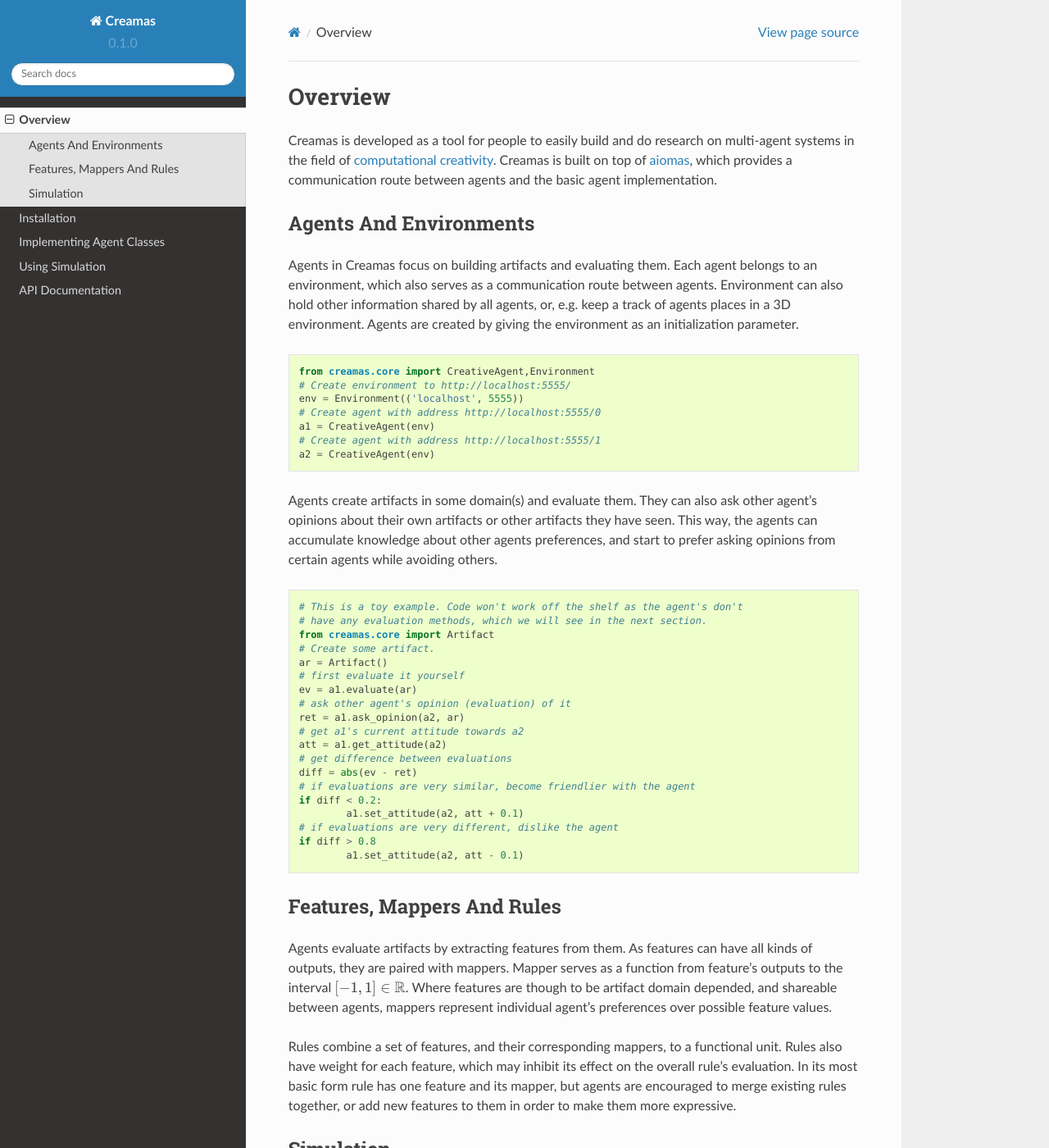
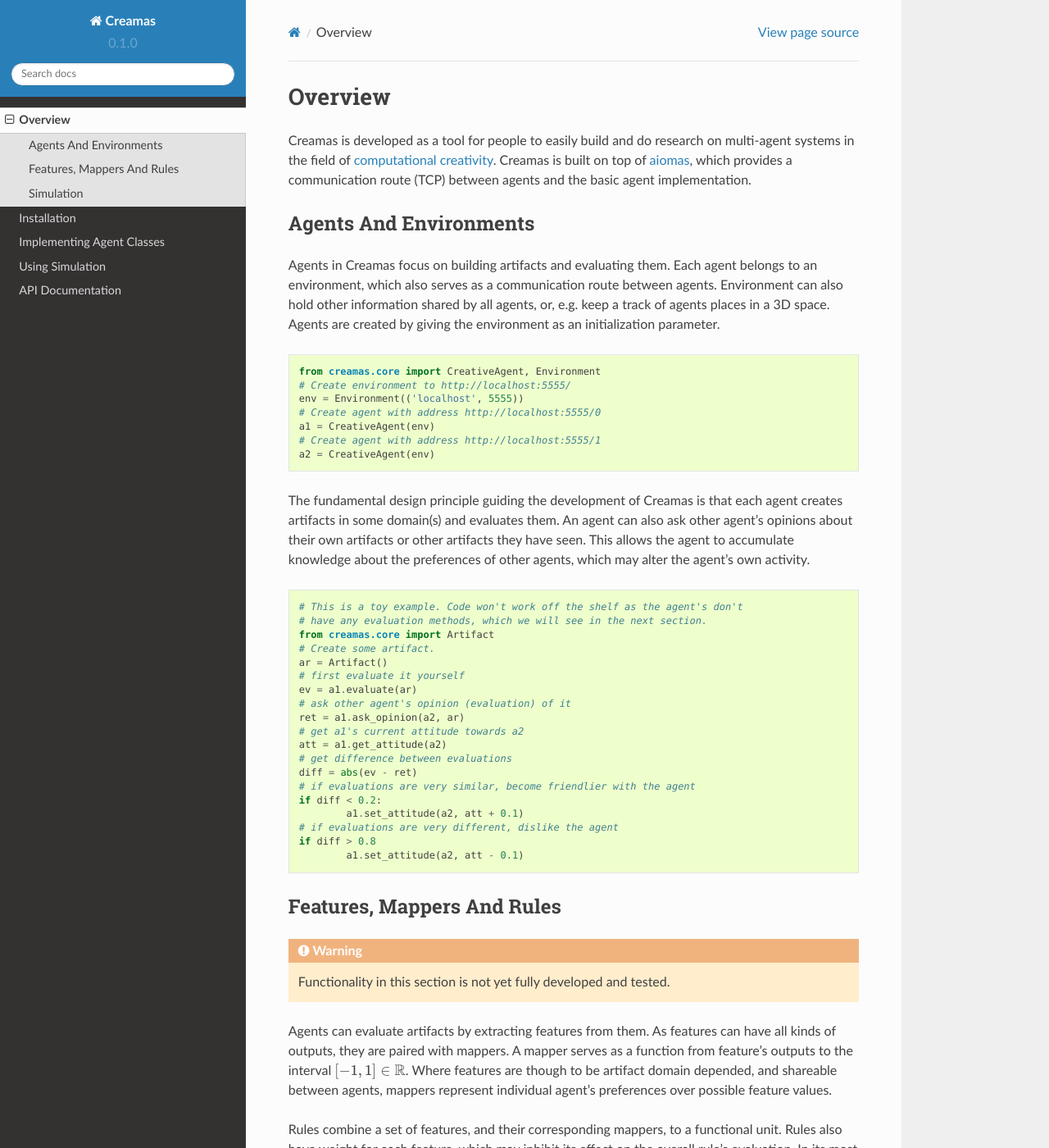
Before and after one commit to assamite/creamas, a Sphinx documentation site: the page built from docs/source/overview.rst, in a window 1280 px wide and 1400 px high. Shown: the whole window at 82% size. Built offline with Sphinx 7.4.7 and the Read the Docs theme 2.0.0, drawn with Linux system fonts in a browser that asks for light colours; some of the changed text lies outside the part shown.

Commit message:
Small changes to mp.py and documentation

```diff
--- a/README.rst
+++ b/README.rst
@@ -16,7 +16,7 @@
     :scale: 100%
     :target: https://creamas.readthedocs.org/en/latest/?badge=latest
 
-Creative Multi-Agent Systems research code. Very early in development.
+Library for Creative Multi-Agent Systems.
 
 See project's github-pages for `documentation <https://assamite.github.io/creamas/>`_.
 
--- a/docs/source/install.rst
+++ b/docs/source/install.rst
@@ -7,8 +7,8 @@
 
 	$>git clone https://github.com/assamite/creamas.git creamas
 	$>cd creamas
-	$>virtualenv -p `which python3.5` env # create venv for python 3.5
-	$>source env/bin/activate # start virtualenv
+	$>pyvenv-3.5 venv # create venv for python 3.5
+	$>source venv/bin/activate # start virtualenv
 	$>pip install -r requirements.txt
 	$>pip install -r c_reqs.txt # packages using C are in different file for readthedocs
 
--- a/docs/source/overview.rst
+++ b/docs/source/overview.rst
@@ -5,7 +5,7 @@
 on multi-agent systems in the field of `computational creativity
 <https://en.wikipedia.org/wiki/Computational_creativity>`_. Creamas is built
 on top of `aiomas <http://aiomas.readthedocs.org/en/latest/>`_, which provides
-a communication route between agents and the basic agent implementation.
+a communication route (TCP) between agents and the basic agent implementation.
 
 Agents And Environments
 -----------------------
@@ -14,12 +14,12 @@
 belongs to an environment, which also serves as a
 communication route between agents. Environment can also hold other information
 shared by all agents, or, e.g. keep a track of agents places in a 3D
-environment. Agents are created by giving the environment as an initialization
+space. Agents are created by giving the environment as an initialization
 parameter.
 
 .. code-block:: python
 
-	from creamas.core import CreativeAgent,Environment
+	from creamas.core import CreativeAgent, Environment
 	# Create environment to http://localhost:5555/
 	env = Environment(('localhost', 5555))
 	# Create agent with address http://localhost:5555/0
@@ -27,11 +27,11 @@
 	# Create agent with address http://localhost:5555/1
 	a2 = CreativeAgent(env)
 
-Agents create artifacts in some domain(s) and evaluate them. They can also ask
-other agent's opinions about their own artifacts or other artifacts they have
-seen. This way, the agents can accumulate knowledge about other agents
-preferences, and start to prefer asking opinions from certain agents while
-avoiding others.
+The fundamental design principle guiding the development of Creamas is that
+each agent creates artifacts in some domain(s) and evaluates them. An agent can
+also ask other agent's opinions about their own artifacts or other artifacts
+they have seen. This allows the agent to accumulate knowledge about the
+preferences of other agents, which may alter the agent's own activity.
 
 .. code-block:: python
 
@@ -58,8 +58,11 @@
 Features, Mappers And Rules
 ---------------------------
 
-Agents evaluate artifacts by extracting features from them. As features can
-have all kinds of outputs, they are paired with mappers. Mapper serves as a
+.. warning::
+	Functionality in this section is not yet fully developed and tested.
+
+Agents can evaluate artifacts by extracting features from them. As features can
+have all kinds of outputs, they are paired with mappers. A mapper serves as a
 function from feature's outputs to the interval :math:`[-1, 1] \in \mathbb{R}`.
 Where features are though to be artifact domain depended, and shareable between
 agents, mappers represent individual agent's preferences over possible feature
```
Also changed, not shown: other parts of docs/source/overview.rst (+1 -1 lines), setup.py (+5 -4 lines), 3 other files.
